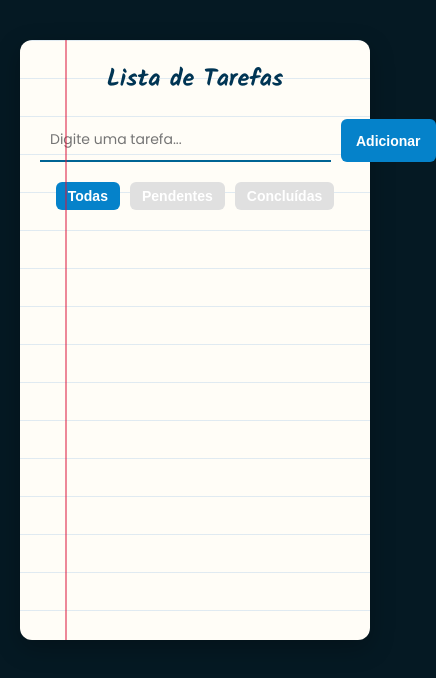
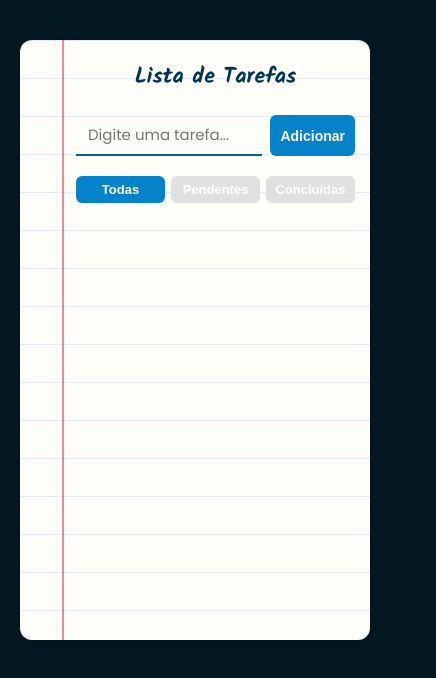
Before and after one commit to victorcarvalhob/lista-de-tarefas, a plain HTML site: page index.html in a window 390 px wide. Shown: the whole page, 436 px wide, since content can reach past the window. Drawn offline with Linux system fonts and the light colour scheme.

Commit message:
Melhorando responsividade

```diff
--- a/style.css
+++ b/style.css
@@ -38,7 +38,7 @@ body {
     content: "";
     position: absolute;
     top: 0;
-    left: 45px;
+    left: 12%;
     width: 2px;
     height: 100%;
     background: rgba(220, 20, 60, 0.5);
@@ -184,18 +184,74 @@ li a:hover {
 }
 
 /* Responsividade */
+@media (max-width: 768px) {
+    .container {
+        width: 90%;
+        padding: 25px 20px 20px 14%;
+    }
+
+    h1 {
+        font-size: 26px;
+    }
+
+    input, button {
+        font-size: 15px;
+        padding: 8px 12px;
+    }
+
+    .input-group {
+        gap: 8px;
+    }
+
+    .input-group button {
+        flex-shrink: 0;
+        width: auto;
+    }
+}
 
 @media (max-width: 500px) {
     .container {
         width: 100%;
-        padding: 20px;
+        padding: 20px 15px 15px 16%;
     }
 
     h1 {
-        font-size: 24px;
+        font-size: 22px;
     }
 
-    input, button {
+    .input-group {
+        flex-wrap: nowrap;
+    }
+
+    input {
+        min-width: 0;
+    }
+
+    .input-group button {
         font-size: 14px;
+        padding: 8px 10px;
+    }
+
+    .filtros {
+        flex-wrap: wrap;
+        gap: 6px;
+    }
+
+    .filtros button {
+        flex: 1 1 30%;
+        min-width: 80px;
+        font-size: 13px;
+        padding: 6px;
+        text-align: center;
     }
 }
+
+@media (max-width: 360px) {
+    .input-group {
+        flex-direction: column;
+    }
+
+    .input-group button {
+        width: 100%;
+    }
+}
```
